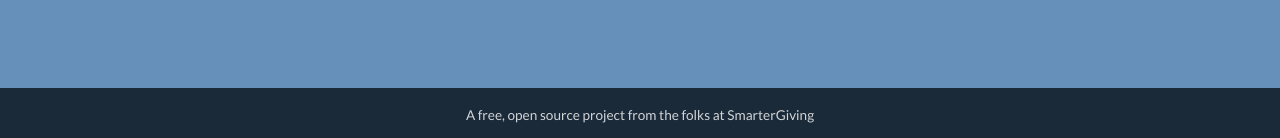
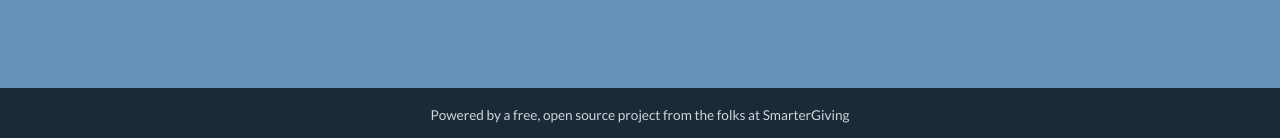
Before and after one commit to ortapdx/ortapdx.github.io, a Jekyll site: the page built from index.html, in a window 1280 px wide and 900 px high, scrolled down 2045 px. Shown: the part 759-897 px from the top of the window. Built offline with Jekyll 4.4.1, drawn with Linux system fonts in a browser that asks for light colours; nearby versions of some CDN libraries; comment, search, counter and statistics services are not loaded.

Commit message:
Update footer.html

```diff
--- a/_includes/footer.html
+++ b/_includes/footer.html
@@ -1,6 +1,6 @@
 <!-- ******FOOTER****** -->
 <footer class="footer">
   <div class="container text-center">
-    <small class="copyright">A free, open source project from the folks at SmarterGiving</a></small><br>
+    <small class="copyright">Powered by a free, open source project from the folks at SmarterGiving</a></small><br>
   </div><!--//container-->
 </footer><!--//footer-->
```
